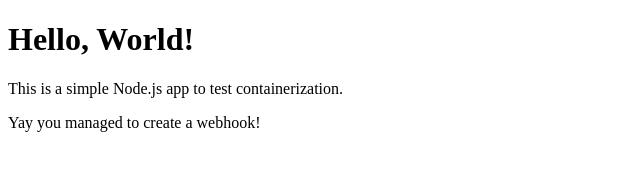
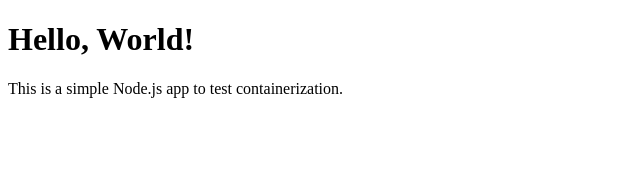
Before and after one commit to LottaHann/TAIS-educational-material-lottahann, a website: page containerization_example/public/index.html in a window 1280 px wide. Shown: the whole page, without its empty margins (0-640 px from the left). Drawn offline with Linux system fonts and the light colour scheme.

Commit message:
changed back to original index.html

```diff
--- a/containerization_example/public/index.html
+++ b/containerization_example/public/index.html
@@ -8,6 +8,5 @@
 <body>
   <h1>Hello, World!</h1>
   <p>This is a simple Node.js app to test containerization.</p>
-  <p>Yay you managed to create a webhook!</p>
 </body>
 </html>
```
